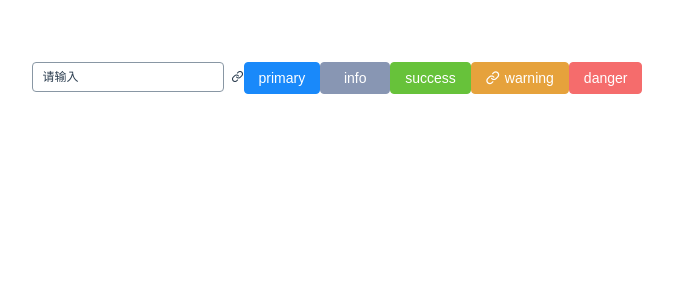
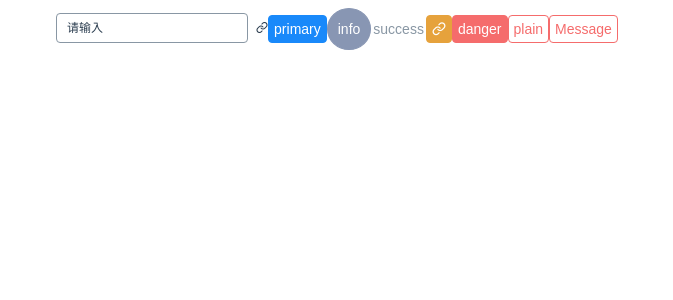
Before and after one commit to 13106728392/chl-ui-vue3, a Vue app: page / in a window 1280 px wide. Shown: the top 300 px of the page, without its empty margins (307-980 px from the left). Built offline with nearby package versions, Linux system fonts and the light colour scheme.

Commit message:
添加message

```diff
--- /dev/null
+++ b/src/components/message/index.ts
@@ -0,0 +1,28 @@
+import element from './message.vue'
+import { createComponent } from '../../utils/component'
+
+
+function messageCreate(content:any, type:String, duration:Number) {
+    const props = {
+      content,
+      type,
+      duration,
+    }
+
+    const component = createComponent(element, props)
+    document.body.appendChild(component.vnode.el)
+    return component.setupState.close.bind(this)
+  }
+
+  let oneKey: string | null = null
+
+  function message(content: any, duration: any) {
+    message[oneKey](content, duration)
+  }
+
+  ;['info', 'error', 'success', 'warning', 'loading'].forEach((type) => {
+    oneKey || (oneKey = type)
+    message[type] = (content, duration) => messageCreate(content, type, duration)
+  })
+
+  export default message
--- /dev/null
+++ b/src/components/message/message.vue
@@ -0,0 +1,50 @@
+<template>
+  <transition name="slideY-fade" @after-leave="afterLeave" appear>
+    <div class="c-message" v-show="isShow">
+      <span><i :class="icon[type]" />{{ content }}</span>
+    </div>
+  </transition>
+</template>
+
+
+
+<script lang="ts" setup>
+import { defineEmits, defineProps, ref ,computed ,getCurrentInstance} from "vue";
+
+    name:'Message'
+    const instance = getCurrentInstance()
+    const isShow = ref(true)
+
+   const props = defineProps({
+        content: [String, Number, Boolean],
+        type: String,
+        duration: {
+            type: Number,
+            default: 2000,
+        },
+    })
+
+    if (props.duration > 0) {
+      setTimeout(close, props.duration)
+    }
+
+    function close() {
+      isShow.value = false
+    }
+
+    const icon = {
+      info: 'c-icon-info info',
+      error: 'c-icon-c-circle error',
+      success: 'c-icon-check-circle success',
+      warning: 'c-icon-alert-triangle warning',
+      loading: 'c-icon-loader loading',
+    }
+
+
+    const afterLeave = ()=>{
+        instance.vnode.el.parentElement?.removeChild(instance.vnode.el)
+    }
+
+
+
+</script>
--- a/src/example/App.vue
+++ b/src/example/App.vue
@@ -5,10 +5,16 @@
 
 
     <c-button type="primary" size="mini">primary</c-button>
-    <c-button type="info" size="mini">info</c-button>
-    <c-button type="success" size="mini" :loading="true" >success</c-button>
-    <c-button type="warning" size="mini" icon="c-icon-link"  >warning</c-button>
+    <c-button type="info" size="mini" circle>info</c-button>
+    <c-button type="text" size="mini" >success</c-button>
+    <c-button type="warning" size="mini" icon="c-icon-link"  ></c-button>
     <c-button type="danger" size="mini" @click="clickBtn">danger</c-button>
+  <c-button type="danger" size="mini" plain>plain</c-button>
+
+
+  <c-button type="danger" size="mini" @click="handerClick" plain>Message</c-button>
+
+
 
 
 
@@ -16,9 +22,11 @@
 </template>
 
 <script setup lang="ts">
+  import {getCurrentInstance} from 'vue'
   import cInput from  '../components/input'
   import cIcon from  '../components/icon'
   import cButton from  '../components/button'
+  import cMessage from '../components/message'
 
   const changeText =(data:string)=>{
     console.log(data)
@@ -27,6 +35,14 @@
     console.log(55)
   }
 
+  const instance = getCurrentInstance()
+  console.log(instance)
+  const {$message} = instance.appContext.config.globalProperties
+  const handerClick = () => {
+    $message.success('你好呀')
+  }
+
+
 
 
 </script>
--- a/src/main.ts
+++ b/src/main.ts
@@ -2,7 +2,15 @@ import { createApp } from 'vue'
 import App from './example/App.vue'
 import {createPinia} from 'pinia'
 import './theme/index.less'
+import message from './components/message'
+
+const app = createApp(App)
+// 挂载全局访问属方法获取
+app.config.globalProperties.$message = message
+
+
+
 // import store from './store'// 引入
-createApp(App).
+    app.
     use(createPinia())
     .mount('#app') // 使用
--- a/src/theme/button.less
+++ b/src/theme/button.less
@@ -1,16 +1,19 @@
 .c-btn {
+  --color:var(--default);
   position: relative;
     font-size: 14px;
-    height: 32px;
+    // height: 32px;
     padding: 0 1em;
+    margin: 0;
     border-radius: 4px;
     border: 1px solid #999;
-    background: white;
+    background: transparent;
     display: inline-flex;
     align-items: center;
     justify-content: center;
     vertical-align: middle;
-    min-width: 70px;
+    padding: 5px 5px;
+    // min-width: 70px;
     cursor: pointer;
 
     &:hover {
@@ -59,6 +62,7 @@
     &.c-btn-primary {
       background: var(--primary);
       border-color: var(--primary);
+      --color:var(--primary);
       color: #fff;
 
       &:hover {
@@ -73,6 +77,7 @@
     &.c-btn-info {
       background: var(--info);
       border-color: var(--info);
+      --color:var(--info);
       color: #fff;
 
       &:hover {
@@ -87,6 +92,7 @@
     &.c-btn-success {
       background: var(--success);
       border-color: var(--success);
+      --color:var(--success);
       color: #fff;
 
       &:hover {
@@ -101,6 +107,7 @@
     &.c-btn-warning {
       background: var(--warning);
       border-color: var(--warning);
+      --color:var(--warning);
       color: #fff;
 
       &:hover {
@@ -115,6 +122,7 @@
     &.c-btn-danger {
       background: var(--danger);
       border-color: var(--danger);
+      --color:var(--danger);
       color: #fff;
 
       &:hover {
@@ -126,8 +134,56 @@
       }
     }
 
+    &.is-circle {
+      border-radius: 50%;
+      padding: 12px 10px;
+    }
 
-    // loading
+    &.c-btn-lg {
+      padding: 8px 33px;
+      font-size: 14px;
+    }
+
+    &.c-btn-sm {
+      padding: 3px 10px;
+      font-size: 12px;
+      .c-load{
+        width: 1.5em;
+        height: 1.5em;
+      }
+    }
+
+    &.c-btn-text{
+      padding-left: 2px;
+      padding-right: 2px;
+      color: var(--color);
+      background-color: transparent;
+      border: none;
+
+      &:hover{
+        color: var(--color);
+      }
+      &:active{
+        box-shadow: none;
+      }
+    }
+
+    &.is-plain {
+      border-width: 1px;
+      border-style: solid;
+      background-color: transparent;
+      box-shadow: none;
+      color: var(--color);
+
+      &:hover{
+        // background-color: var(--color);
+      }
+      &:active {
+        box-shadow: 0 0 0 1px var(--color);
+      }
+    }
+
+
     .c-load {
       display: inline-block;
       width: 2em;
--- a/src/theme/index.less
+++ b/src/theme/index.less
@@ -5,6 +5,8 @@
   text-align: center;
   color: #2c3e50;
   margin-top: 60px;
+  margin: 0;
+  padding: 0;
 }
 
 :root,
@@ -61,7 +63,7 @@
 // @import 'input';
 // @import 'checkbox';
 // @import 'select';
-// @import 'message';
+@import './message.less';
 // @import 'notice';
 // @import 'switch';
 // @import 'transition';
--- /dev/null
+++ b/src/theme/message.less
@@ -0,0 +1,58 @@
+.c-message{
+  font-size: 14px;
+  position: fixed;
+  z-index: 1010;
+  top: 16px;
+  left: 50%;
+  background-color: var(--main-background-color);
+  box-shadow: 0 4px 10px var(--info);
+  padding: 5px 20px;
+  border-radius: 3px;
+  pointer-events: none;
+  font-family: Arial, Helvetica, sans-serif;
+  transform: translate(-50%, 0);
+
+
+  span{
+    font-size: 14px;
+    position: relative;
+    padding-left: 23px;
+    display: block;
+  }
+
+  i[class^=c-icon]{
+    font-size: 16px;
+    position: absolute;
+    left: 0;
+    top: -2px;
+
+    &.loading{
+      color: rgb(var(--info));
+      animation: rotating linear 1.5s infinite;
+      transform-origin: center;
+    }
+  }
+}
+
+@keyframes rotating {
+  0% {
+    transform: rotate(0);
+  }
+
+  100% {
+    transform: rotate(360deg);
+  }
+}
+
+/*
+  Message组件
+*/
+.slideY-fade-enter-active,
+.slideY-fade-leave-active {
+  transition: all 0.2s ease;
+}
+.slideY-fade-enter-from,
+.slideY-fade-leave-to {
+  opacity: 0;
+  transform: translate(-50%, -100%);
+}
--- /dev/null
+++ b/src/utils/component.ts
@@ -0,0 +1,7 @@
+import { h, render } from 'vue'
+
+export function createComponent (component:any,props: null | undefined){
+    const vnode = h(component,props)
+    render(vnode,document.createElement('div'))
+    return vnode.component
+}
```
Also changed, not shown: src/utils/isType.ts (added, +8 -0 lines).
